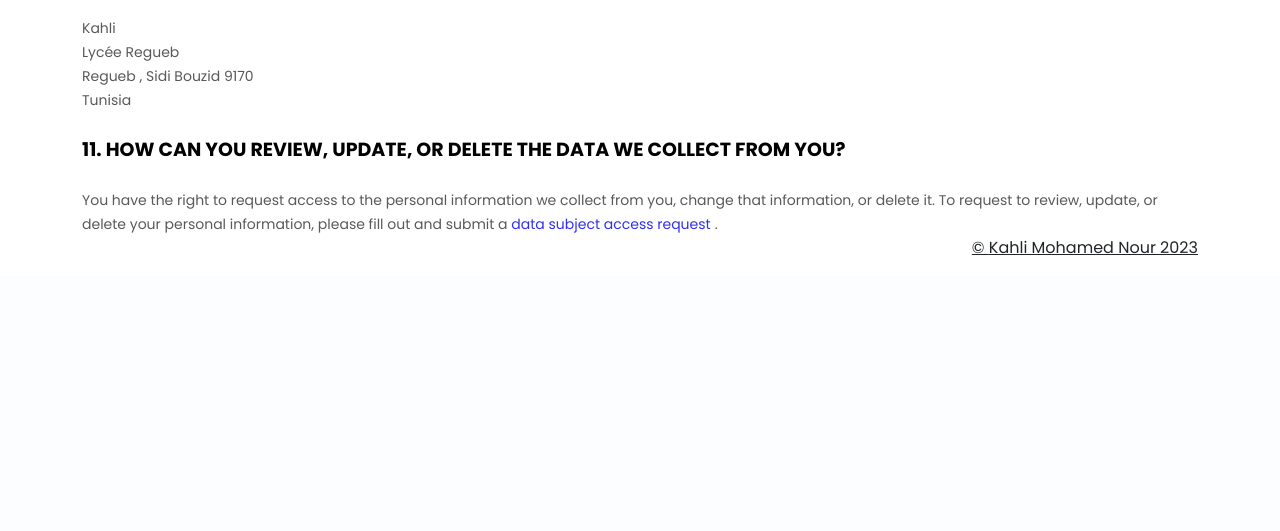
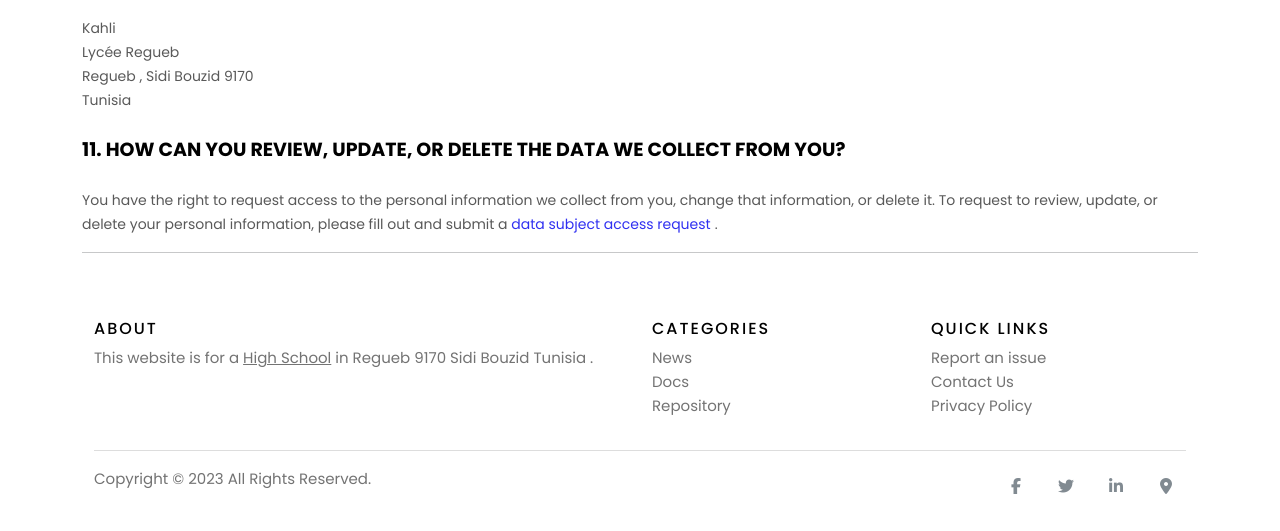
Before and after one commit to LyceeRegueb/LyceeRegueb.github.io, a PHP site: page /about/privacy.html in a window 1280 px wide. Shown: the part 4175-4706 px from the top of the page. Before the commit the page ends 4430 px from the top, so only its background shows below. Run offline with PHP 8.4, Linux system fonts and the light colour scheme; some libraries are stand-ins or nearby versions.

Commit message:
fixed footer

```diff
--- a/Feed/2023-05/06/assets/css/style.css
+++ b/Feed/2023-05/06/assets/css/style.css
@@ -428,3 +428,6 @@ section {
 .blank-space{
   height: 50px;
 }
+.social-icons a.gmaps:hover{
+  background-color:#1ea362
+}
--- a/Feed/2023-05/06/index.html
+++ b/Feed/2023-05/06/index.html
@@ -353,8 +353,10 @@
               <div class="col-md-4 col-sm-6 col-xs-12">
                 <ul class="social-icons">
                   <li><a class="facebook" href="#"><i class="fa fa-facebook"></i></a></li>
-                  <li><a class="twitter" href="https://twitter.com/Ryosuke_420#"><i class="fa fa-twitter"></i></a></li>
-                  <li><a class="linkedin" href="https://www.linkedin.com/in/kahli-mohamed-nour-567509270/"><i class="fa fa-linkedin"></i></a></li>
+                  <li><a class="facebook" href="https://www.facebook.com/profile.php?id=100063615968050"><i class="fa fa-facebook"></i></a></li>
+              <li><a class="twitter" href="https://twitter.com/Ryosuke_420#"><i class="fa fa-twitter"></i></a></li>
+              <li><a class="linkedin" href="https://www.linkedin.com/in/kahli-mohamed-nour-567509270/"><i class="fa fa-linkedin"></i></a></li>
+              <li><a class="gmaps" href="https://www.google.com/maps/place/Lyc%C3%A9e+Regueb/@34.8607896,9.7852903,19z/data=!4m14!1m7!3m6!1s0x12fefdb47ba6b1e5:0x5ae94e378eb5cdb2!2sLyc%C3%A9e+Ar+Riqab!8m2!3d34.8608025!4d9.7851042!16s%2Fg%2F11c1n26m36!3m5!1s0x12fefdb464c7588d:0x401ceea529c4d8ed!8m2!3d34.8608314!4d9.7853769!16s%2Fg%2F11crzg184c"><i class="fa fa-map-marker"></i></a></li>
                 </ul>
               </div>
             </div>
--- a/about/privacy.html
+++ b/about/privacy.html
@@ -1257,9 +1257,53 @@ font-family: Poppins ;
         </div>
         </div>
 
-    <div class="footer">
-        <p>&copy; <a href="https://github.com/Ryosuke-420">Kahli Mohamed Nour 2023</a></p>
+        <hr>
+    <footer class="site-footer">
+      <div class="container">
+        <div class="row">
+          <div class="col-sm-12 col-md-6">
+            <h6>About</h6>
+            <p class="text-justify">This website is for a <a class="maps" href="https://www.google.com/maps/place/Lyc%C3%A9e+Regueb/@34.8607896,9.7852903,19z/data=!4m14!1m7!3m6!1s0x12fefdb47ba6b1e5:0x5ae94e378eb5cdb2!2sLyc%C3%A9e+Ar+Riqab!8m2!3d34.8608025!4d9.7851042!16s%2Fg%2F11c1n26m36!3m5!1s0x12fefdb464c7588d:0x401ceea529c4d8ed!8m2!3d34.8608314!4d9.7853769!16s%2Fg%2F11crzg184c">High School</a> in Regueb 9170 Sidi Bouzid Tunisia . </p>
+          </div>
+
+          <div class="col-xs-6 col-md-3">
+            <h6>Categories</h6>
+            <ul class="footer-links">
+              <li><a href="./News/news.html">News</a></li>
+              <li><a href="./about/github.html">Docs</a></li>
+              <li><a href="./about/repo.html">Repository</a></li>
+            </ul>
+          </div>
+
+          <div class="col-xs-6 col-md-3">
+            <h6>Quick Links</h6>
+            <ul class="footer-links">
+              <li><a href="https://github.com/Ryosuke-420/Ryosuke-420.github.io/issues">Report an issue</a></li>
+              <li><a href="https://github.com/Ryosuke-420">Contact Us</a></li>
+              <li><a href="./about/privacy.html">Privacy Policy</a></li>
+            </ul>
+          </div>
+        </div>
+        <hr>
       </div>
+      <div class="container">
+        <div class="row">
+          <div class="col-md-8 col-sm-6 col-xs-12">
+            <p class="copyright-text">Copyright &copy; 2023 All Rights Reserved.
+            </p>
+          </div>
+
+          <div class="col-md-4 col-sm-6 col-xs-12">
+            <ul class="social-icons">
+              <li><a class="facebook" href="https://www.facebook.com/profile.php?id=100063615968050"><i class="fa fa-facebook"></i></a></li>
+              <li><a class="twitter" href="https://twitter.com/Ryosuke_420#"><i class="fa fa-twitter"></i></a></li>
+              <li><a class="linkedin" href="https://www.linkedin.com/in/kahli-mohamed-nour-567509270/"><i class="fa fa-linkedin"></i></a></li>
+              <li><a class="gmaps" href="https://www.google.com/maps/place/Lyc%C3%A9e+Regueb/@34.8607896,9.7852903,19z/data=!4m14!1m7!3m6!1s0x12fefdb47ba6b1e5:0x5ae94e378eb5cdb2!2sLyc%C3%A9e+Ar+Riqab!8m2!3d34.8608025!4d9.7851042!16s%2Fg%2F11c1n26m36!3m5!1s0x12fefdb464c7588d:0x401ceea529c4d8ed!8m2!3d34.8608314!4d9.7853769!16s%2Fg%2F11crzg184c"><i class="fa fa-map-marker"></i></a></li>
+            </ul>
+          </div>
+        </div>
+      </div>
+</footer>
       <script src="https://cdn.jsdelivr.net/npm/bootstrap@5.3.0-alpha3/dist/js/bootstrap.bundle.min.js" integrity="sha384-ENjdO4Dr2bkBIFxQpeoTz1HIcje39Wm4jDKdf19U8gI4ddQ3GYNS7NTKfAdVQSZe" crossorigin="anonymous"></script>
       <script src="https://code.jquery.com/jquery-3.6.0.js"></script>
   <script src="https://code.jquery.com/ui/1.13.2/jquery-ui.js"></script>
```
Also changed, not shown: News/news.html (+4 -3 lines), about/github.html (+47 -0 lines), assets/js/script.js (+25 -0 lines).
